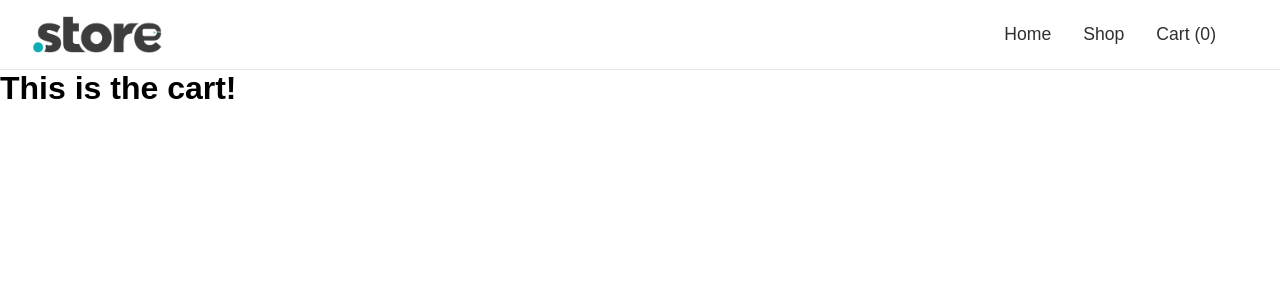
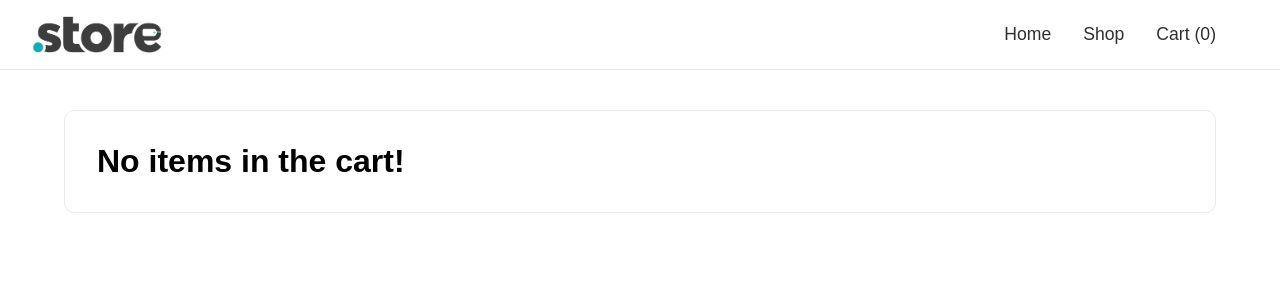
Before and after one commit to apociello/shopping-cart, a React (Vite) app: page /cart in a window 1280 px wide. Shown: the top 300 px of the page. Built offline with nearby package versions, Linux system fonts and the light colour scheme.

Commit message:
feat: display product image, title, price in cart

```diff
--- /dev/null
+++ b/src/components/CartItem.jsx
@@ -0,0 +1,13 @@
+import styles from '../styles/CartItem.module.css';
+
+export default function CartItem({ quantity, image, title, price }) {
+  return (
+    <div className={styles.item}>
+      <img src={image} className={styles.image} alt="" />
+      <p>{title}</p>
+      <p>
+        {price} * {quantity} = {price * quantity} €
+      </p>
+    </div>
+  );
+}
--- a/src/pages/CartPage.jsx
+++ b/src/pages/CartPage.jsx
@@ -1,5 +1,43 @@
-export default function CartPage(){
-    return (
-        <h1>This is the cart!</h1>
-    )
+import { useOutletContext } from 'react-router';
+import CartItem from '../components/CartItem';
+import styles from '../styles/CartPage.module.css';
+
+export default function CartPage() {
+  const { products, cartItems } = useOutletContext();
+
+  let fullInfoArray = [];
+
+  for (let item of cartItems) {
+    for (let product of products) {
+      if (item.id === product.id) {
+        fullInfoArray.push({
+          id: product.id,
+          image: product.image,
+          title: product.title,
+          price: product.price,
+          quantity: item.quantity,
+        });
+      }
+    }
+  }
+
+  return (
+    <main className={styles.main}>
+      <div className={styles.items}>
+        {fullInfoArray.length < 1 ? (
+          <h1 className={styles.h1}>No items in the cart!</h1>
+        ) : (
+          fullInfoArray.map((product) => (
+            <CartItem
+              key={product.id}
+              quantity={product.quantity}
+              image={product.image}
+              price={product.price}
+              title={product.title}
+            />
+          ))
+        )}
+      </div>
+    </main>
+  );
 }
--- /dev/null
+++ b/src/styles/CartItem.module.css
@@ -0,0 +1,20 @@
+.item {
+  height: 250px;
+  display: flex;
+  justify-content: space-between;
+  align-items: center;
+  padding: 1.5rem;
+  margin: 0 2rem;
+  border-bottom: 1px solid rgb(235, 235, 235);
+}
+
+.item:last-child {
+  border-bottom: none;
+}
+
+.image {
+  height: 210px;
+  width: 210px;
+  object-fit: contain;
+  padding: 1rem;
+}
--- /dev/null
+++ b/src/styles/CartPage.module.css
@@ -0,0 +1,12 @@
+.main {
+  padding: 2.5rem 4rem;
+}
+
+.items {
+  border: 1px solid rgb(235, 235, 235);
+  border-radius: 10px;
+}
+
+.h1 {
+  padding: 2rem;
+}
```
